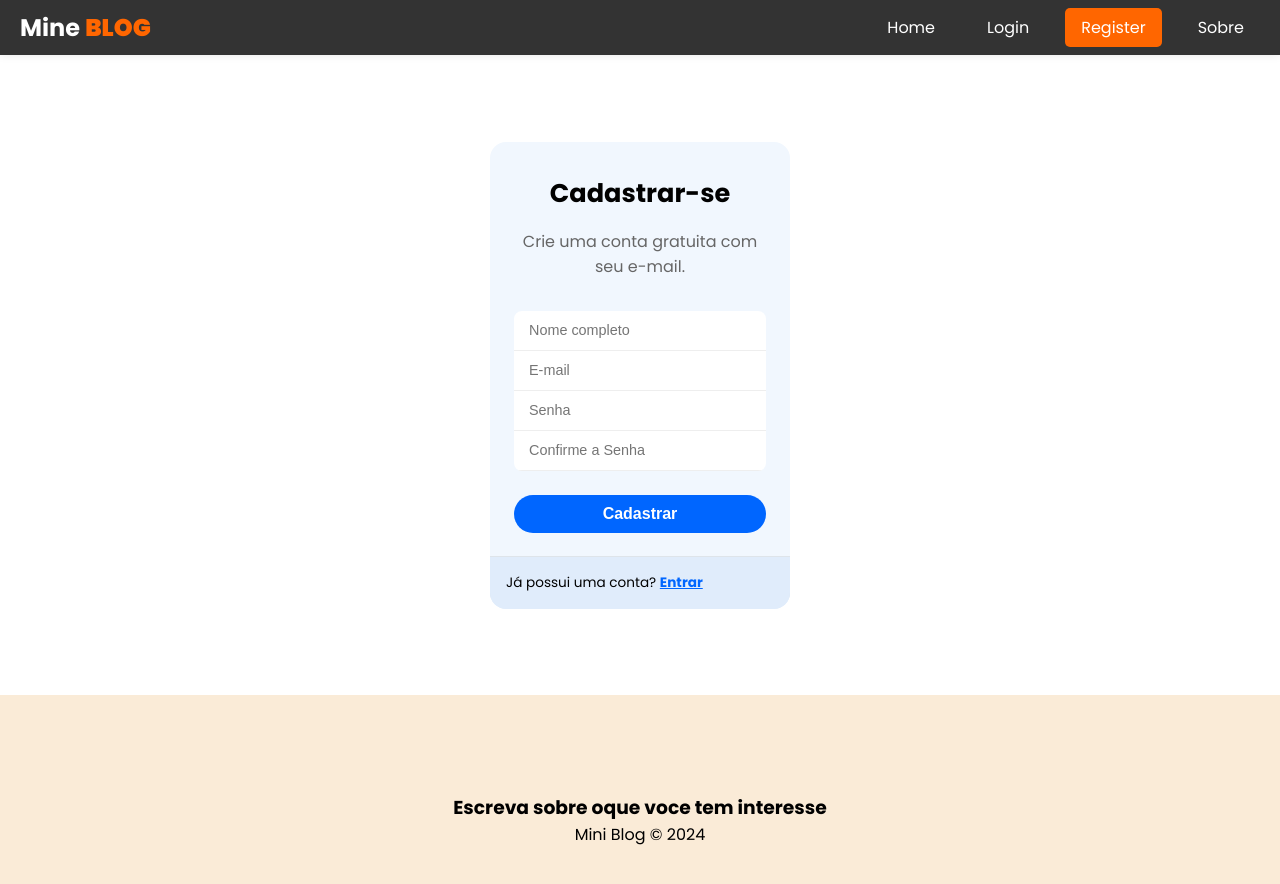
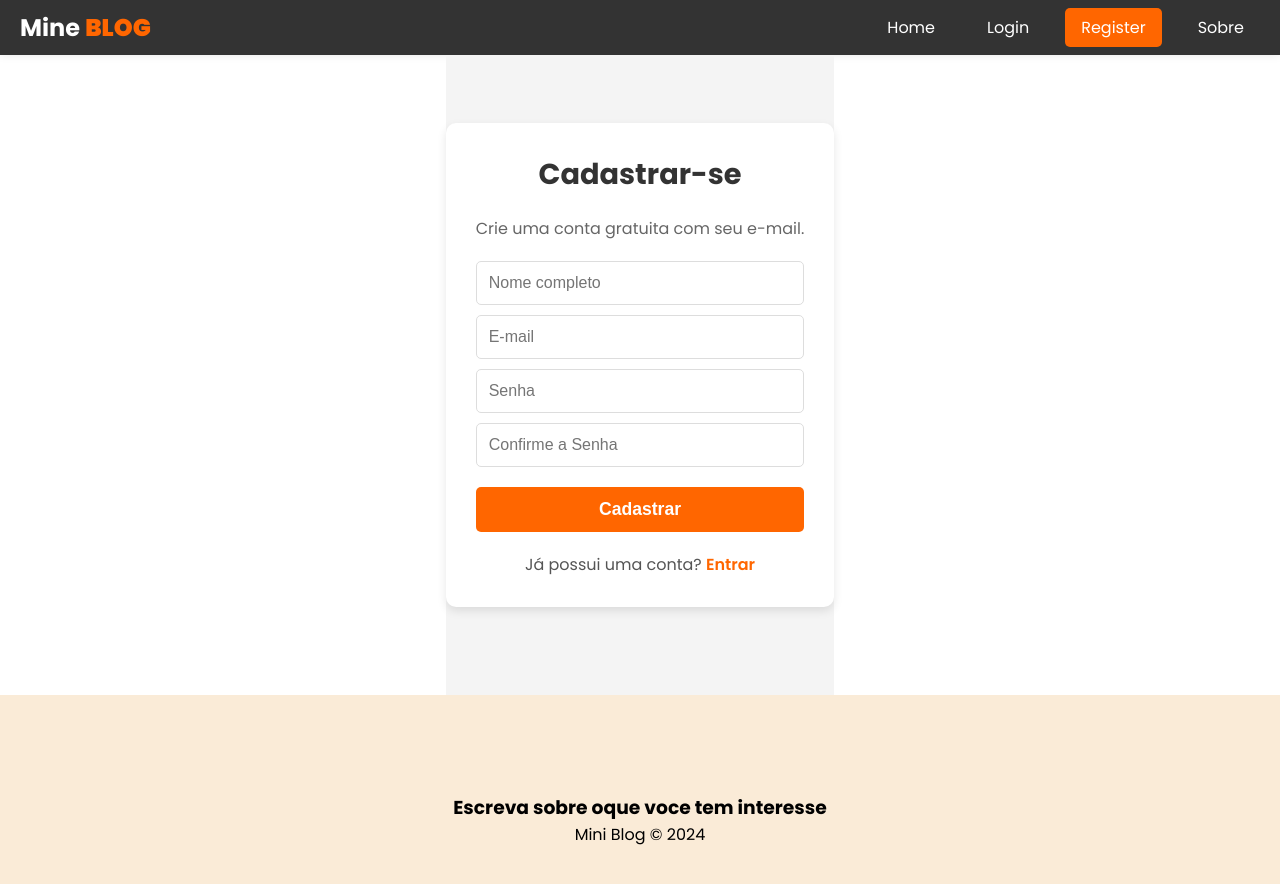
Before and after one commit to TM1lz/ReactProjetos, a React (Vite) app in the folder miniblog/: page /register in a window 1280 px wide. Shown: the top 884 px of the page. Built offline with nearby package versions, Linux system fonts and the light colour scheme; no server answers.

Commit message:
Register com css e funcionalidades

```diff
--- a/miniblog/src/components/NavBar.jsx
+++ b/miniblog/src/components/NavBar.jsx
@@ -1,11 +1,20 @@
 import { NavLink } from "react-router-dom";
 import { useAuthValue } from "../context/AuthContext"; // Use o contexto de autenticação
-
 import styles from "./NavBar.module.css";
+import { useState, useEffect } from "react";
+import useAuthentication from "../hooks/useAuthentication";
 
 export default function NavBar() {
   // Acessando o 'user' diretamente do contexto com 'useAuthValue'
   const { user } = useAuthValue(); // Aqui usamos o 'useAuthValue' para acessar o contexto de autenticação
+  const [userName, setUserName] = useState("");
+
+  // UseEffect para atualizar o nome do usuário assim que o 'user' for alterado
+  useEffect(() => {
+    if (user) {
+      setUserName(user.displayName);
+    }
+  }, []); // O efeito será disparado sempre que o 'user' mudar
 
   return (
     <nav className={styles.navbar}>
@@ -56,7 +65,7 @@ export default function NavBar() {
       </ul>
 
       {/* Exibe o nome do usuário, caso esteja logado */}
-      {user && <p>Bem-vindo, {user.displayName}</p>}
+      {user && <p>Bem-vindo{`, ${userName}`}</p>}
     </nav>
   );
 }
--- a/miniblog/src/hooks/useAuthentication.js
+++ b/miniblog/src/hooks/useAuthentication.js
@@ -17,7 +17,7 @@ const useAuthentication = () => {
 
   // Função para criar um novo usuário
   const createUser = async (user) => {
-    if (cancelled) return; // Se o componente foi desmontado, não continua a execução
+    if (!cancelled) return; // Se o componente foi desmontado, não continua a execução
     setLoading(true); // Inicia o carregamento (loading)
     setError(null); // Limpa qualquer erro anterior
 
@@ -33,7 +33,7 @@ const useAuthentication = () => {
       await updateProfile(firebaseUser, { displayName: user.displayName });
     } catch (error) {
       // Em caso de erro, define a mensagem de erro no estado
-      setError("Senha e Email invalidos")
+      setError("Email invalido")
       console.log(error); // A mensagem de erro pode ser algo como 'email já em uso'
     } finally {
       // Quando o processo for concluído (sucesso ou falha), o loading é desativado
--- a/miniblog/src/pages/Register/Register.module.css
+++ b/miniblog/src/pages/Register/Register.module.css
@@ -1,90 +1,137 @@
-.register{
+/* Estilos principais para o layout da página de registro */
+.register {
   display: flex;
+  justify-content: center;
   align-items: center;
-    justify-content: center;
-    padding: 0px;
-    margin: 0px;
+  min-height: 100%; /* Garante que a altura mínima ocupe toda a tela */
+  flex-direction: column; /* Para organizar o conteúdo em coluna */
+  background-color: #f4f4f4;
 }
 
 .formbox {
-    max-width: 300px;
-    background: #f1f7fe;
-    overflow: hidden;
-    border-radius: 16px;
-    color: #010101;
+  background-color: white;
+  border-radius: 10px;
+  box-shadow: rgba(0, 0, 0, 0.1) 0px 4px 10px;
+  padding: 30px;
+  width: 100%;
+  max-width: 400px; /* Limita a largura máxima */
+  margin-bottom: 20px; /* Adiciona margem para separar do footer */
 }
 
 .form {
-    position: relative;
   display: flex;
   flex-direction: column;
-    padding: 32px 24px 24px;
-    gap: 16px;
-    text-align: center;
+  gap: 20px;
 }
 
-  /*Form text*/
 .title {
-    font-weight: bold;
-    font-size: 1.6rem;
+  font-size: 1.8rem;
+  font-weight: 700;
+  color: #333;
+  text-align: center;
 }
 
 .subtitle {
   font-size: 1rem;
   color: #666;
+  text-align: center;
 }
 
-  /*Inputs box*/
 .formcontainer {
-    overflow: hidden;
-    border-radius: 8px;
-    background-color: #fff;
-    margin: 1rem 0 .5rem;
-    width: 100%;
+  display: flex;
+  flex-direction: column;
+  gap: 10px;
 }
 
 .input {
-    background: none;
-    border: 0;
-    outline: 0;
-    height: 40px;
-    width: 100%;
-    border-bottom: 1px solid #eee;
-    font-size: .9rem;
-    padding: 8px 15px;
+  padding: 12px;
+  font-size: 1rem;
+  border-radius: 5px;
+  border: 1px solid #ddd;
+  outline: none;
+  transition: border 0.3s ease;
+}
+
+.input:focus {
+  border: 1px solid #ff6600;
+}
+
+button {
+  padding: 12px;
+  font-size: 1.1rem;
+  font-weight: 600;
+  color: white;
+  background-color: #ff6600;
+  border: none;
+  border-radius: 5px;
+  cursor: pointer;
+  transition: background-color 0.3s ease;
+}
+
+button:disabled {
+  background-color: #ccc;
+  cursor: not-allowed;
+}
+
+button:hover:enabled {
+  background-color: #e65c00; /* Muda para uma cor mais escura ao passar o mouse */
+}
+
+.error {
+  color: red;
+  font-size: 0.9rem;
+  text-align: center;
 }
 
 .formsection {
-    padding: 16px;
-    font-size: .85rem;
-    background-color: #e0ecfb;
-    box-shadow: rgb(0 0 0 / 8%) 0 -1px;
+  text-align: center;
+  margin-top: 20px;
+}
+
+.formsection p {
+  font-size: 1rem;
+  color: #555;
 }
 
 .formsection a {
-    font-weight: bold;
-    color: #0066ff;
-    transition: color .3s ease;
+  color: #ff6600;
+  text-decoration: none;
+  font-weight: 600;
 }
 
 .formsection a:hover {
-    color: #005ce6;
   text-decoration: underline;
 }
 
-  /*Button*/
-  .form button {
-    background-color: #0066ff;
-    color: #fff;
-    border: 0;
-    border-radius: 24px;
-    padding: 10px 16px;
-    font-size: 1rem;
-    font-weight: 600;
-    cursor: pointer;
-    transition: background-color .3s ease;
+/* Responsividade para dispositivos móveis */
+@media (max-width: 768px) {
+  .formbox {
+    padding: 20px;
+    width: 80%;
+    max-width: 350px; /* Ajusta para telas pequenas */
   }
 
-  .form button:hover {
-    background-color: #005ce6;
+  .title {
+    font-size: 1.6rem;
   }
+
+  .subtitle {
+    font-size: 0.9rem;
+  }
+
+  .input {
+    font-size: 1rem;
+  }
+
+  button {
+    font-size: 1rem;
+  }
+
+  .error {
+    font-size: 0.85rem;
+  }
+
+  .formsection p {
+    font-size: 0.9rem;
+  }
+}
```
Lines whose indentation alone changed are shown as unchanged.
